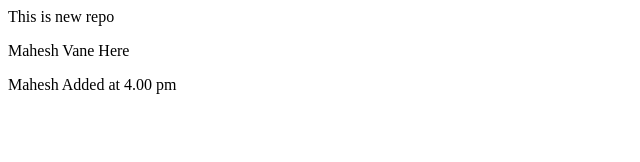
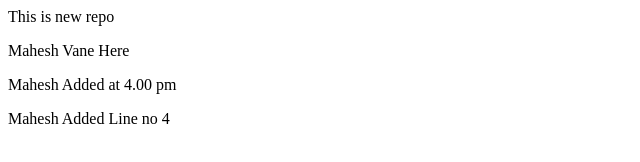
Before and after one commit to Ankush-khapre/Localreposs, a plain HTML site: page index.html in a window 1280 px wide. Shown: the whole page, without its empty margins (0-640 px from the left). Drawn offline with Linux system fonts and the light colour scheme.

Commit message:
Line no 4 Added

```diff
--- a/index.html
+++ b/index.html
@@ -1,3 +1,4 @@
 <p> This is new repo</p>
 <p>Mahesh Vane Here<p>
 <p>Mahesh Added at 4.00 pm</p>
+<p>Mahesh Added Line no 4</p>
```
